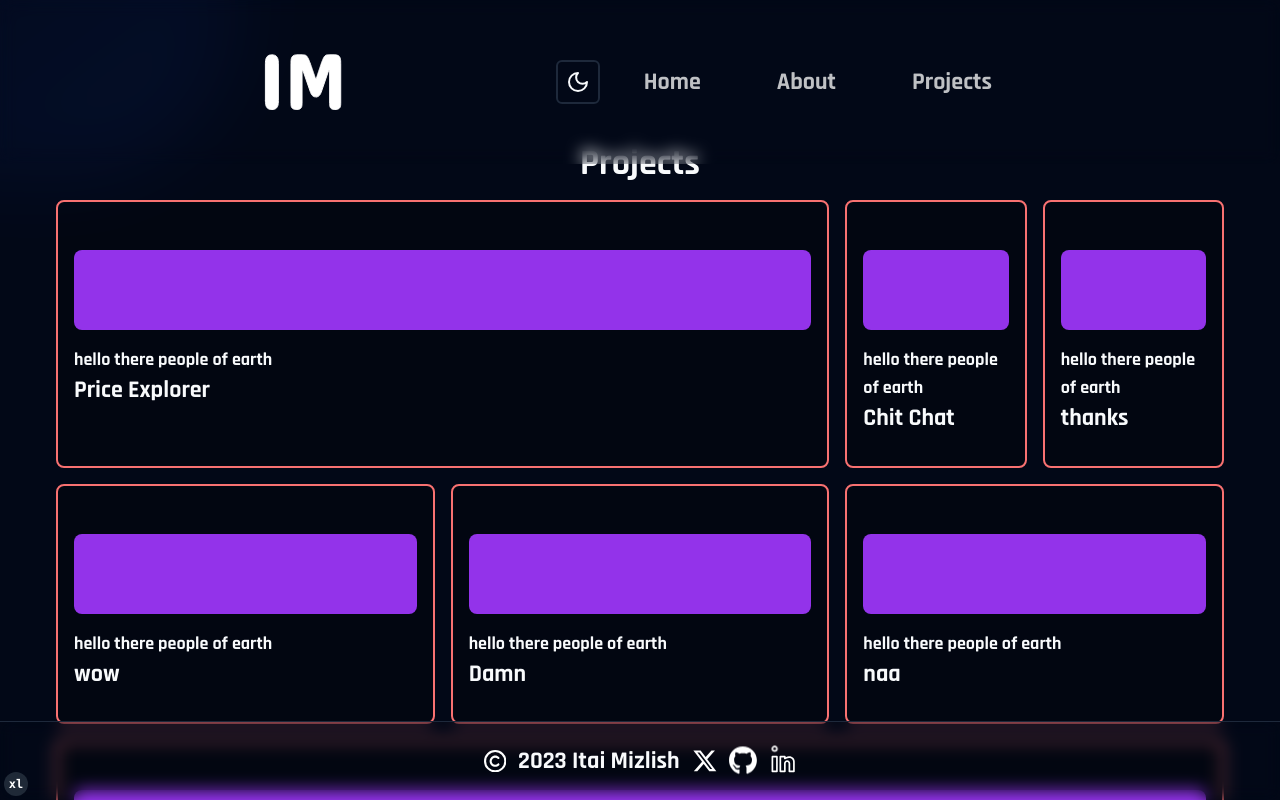
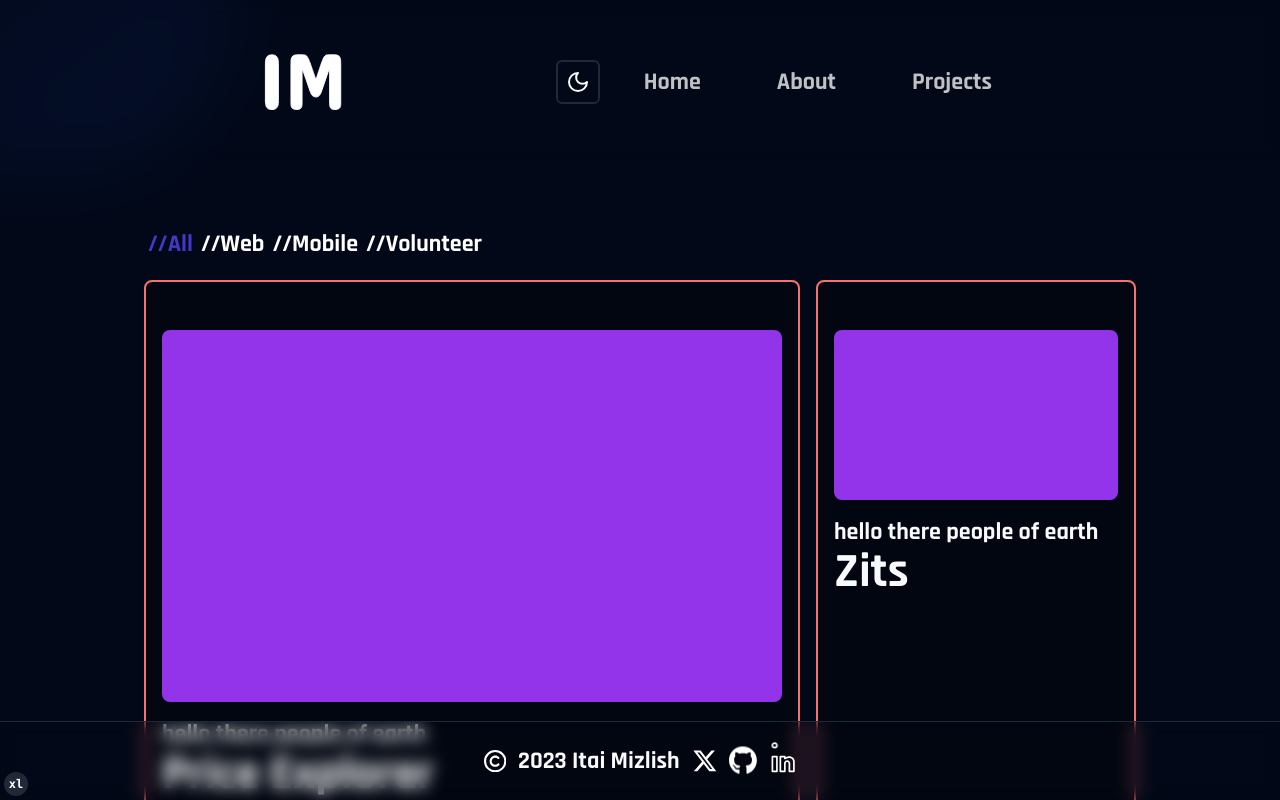
Before and after one commit to itaim18/next-framer-motion, a Next.js app: page /projects in a window 1280 px wide. Shown: the top 800 px of the page. Built offline with nearby package versions, Linux system fonts and the light colour scheme.

Commit message:
fixed a bit of animations, need to order data

```diff
--- a/app/projects/page.tsx
+++ b/app/projects/page.tsx
@@ -2,58 +2,88 @@
 import { motion, AnimatePresence } from "framer-motion";
 import React, { useState } from "react";
 import { X } from "lucide-react";
-
+import { Button } from "@/components/ui/button";
+import { useInView } from "react-intersection-observer";
+import { InView } from "react-intersection-observer";
 const items = [
   {
     id: crypto.randomUUID(),
     subtitle: "hello there people of earth",
     title: "Price Explorer",
-    myClass: "col-span-6 lg:col-span-4",
+    myClass: "col-span-6 md:col-span-3 lg:col-span-4 xl:col-span-4",
+    types: ["Web"],
+  },
+
+  {
+    id: crypto.randomUUID(),
+    subtitle: "hello there people of earth",
+    title: "Zits",
+    myClass: "col-span-6 md:col-span-3 lg:col-span-2",
+    types: ["Volunteer", "Web", "Mobile"],
   },
   {
     id: crypto.randomUUID(),
     subtitle: "hello there people of earth",
     title: "Chit Chat",
-    myClass: "col-span-6 lg:col-span-1",
+    myClass: "col-span-6 md:col-span-3 lg:col-span-2",
+    types: ["Web"],
   },
   {
     id: crypto.randomUUID(),
     subtitle: "hello there people of earth",
-    title: "thanks",
-    myClass: "col-span-6 lg:col-span-1",
+    title: "Sportodo",
+    myClass: "col-span-6 md:col-span-3 lg:col-span-2",
+    types: ["Web"],
   },
   {
     id: crypto.randomUUID(),
     subtitle: "hello there people of earth",
-    title: "wow",
-    myClass: "col-span-6 lg:col-span-2",
+    title: "Coop",
+    myClass: "col-span-6 md:col-span-3 lg:col-span-2",
+    types: ["Mobile", "Open Source"],
   },
   {
     id: crypto.randomUUID(),
     subtitle: "hello there people of earth",
-    title: "Damn",
-    myClass: "col-span-6 lg:col-span-2",
+    title: "Qwik-UI",
+    myClass: "col-span-6 md:col-span-3 lg:col-span-2 xl:col-span-3",
+    types: ["Open Source", "Web"],
   },
   {
     id: crypto.randomUUID(),
     subtitle: "hello there people of earth",
-    title: "naa",
-    myClass: "col-span-6 lg:col-span-2",
+    title: "Portfolio",
+    myClass: "col-span-6 md:col-span-4 xl:col-span-3",
+    types: ["Web"],
   },
   {
     id: crypto.randomUUID(),
     subtitle: "hello there people of earth",
-    title: "hiya",
-    myClass: "col-span-6",
+    title: "UniShield",
+    myClass: "col-span-6 md:col-span-3 lg:col-span-4",
+    types: ["Mobile", "Volunteer"],
+  },
+  {
+    id: crypto.randomUUID(),
+    subtitle: "hello there people of earth",
+    title: "StartAch",
+    myClass: "col-span-6 md:col-span-3 lg:col-span-2",
+    types: ["Mobile", "Web", "Volunteer"],
   },
 ];
-
+const topics = ["All", "Web", "Mobile", "Volunteer"];
 export default function Projects() {
   const [selectedId, setSelectedId] = useState<any>(null);
+  const [topic, setTopic] = useState("All");
   const [y, setY] = useState<number>(0);
+  React.useEffect(() => {
+    selectedId
+      ? (document.getElementsByTagName("html")[0].style.overflowY = "hidden")
+      : (document.getElementsByTagName("html")[0].style.overflowY = "auto");
+  }, [selectedId, y]);
 
   return (
-    <main className="w-screen  relative">
+    <main className="w-screen relative">
       <div className="relative  flex place-items-center before:absolute before:h-[300px] before:w-[480px] before:-translate-x-1/2 before:rounded-full before:bg-gradient-radial before:to-transparent before:blur-2xl before:content-[''] after:absolute after:-z-20 after:h-[180px] after:lg:w-[200px] after:translate-x-1/3 after:bg-gradient-conic after:from-sky-950 after:via-blue-800 after:blur-2xl after:content-[''] before:dark:bg-gradient-to-br before:dark:from-transparent before:dark:to-blue-700 before:dark:opacity-10 after:dark:from-sky-900 after:dark:via-[#0141ff] after:dark:opacity-40 before:bg-gradient-to-br before:from-transparent before:dark:to-blue-700 before:dark:opacity-10  after:opacity-40 before:lg:h-[360px] z-[-1]"></div>{" "}
       <div
         onClick={() => {
@@ -61,59 +91,83 @@ export default function Projects() {
         }}
         className={`grid gap-4 ${
           selectedId && "opacity-30"
-        } relative min-w-fit min-h-[70vh] grid-cols-6 mx-14 self-center  my-28 lg:my-36`}
+        } relative min-w-fit min-h-[70vh] grid-cols-6 mx-14 lg:mx-24 xl:mx-36 2xl:mx-56 self-center  my-28 lg:my-56 ${
+          selectedId && "mb-96"
+        } lg:my-36`}
       >
-        <h1 className="text-4xl text-center self-center m-auto col-span-6">
-          Projects
+        <h1 className=" w-full flex flex-row flex-wrap gap-0 m-auto col-span-6">
+          {topics.map((myTopic, i) => (
+            <Button
+              className={`text-2xl m-0 p-1 hover:dark:text-indigo-300 hover:text-indigo-900 ${
+                topic === myTopic
+                  ? "text-indigo-700 hover:text-indigo-700"
+                  : "text-black dark:text-white"
+              } `}
+              onClick={() => setTopic(myTopic)}
+              variant="link"
+              key={i}
+            >
+              {"//"}
+              {myTopic}
+            </Button>
+          ))}
         </h1>
-        {items.map((item, i) => (
+        {items
+          .filter((item) => item.types.includes(topic) || topic === "All")
+          .map((item, i) => (
+            <InView key={i}>
+              {({ ref, inView }) => (
                 <motion.div
-            key={item.id}
+                  ref={ref}
+                  // key={item.id}
                   layoutId={item.id}
                   variants={{
                     start: {
                       opacity: 0,
                       y: -30,
                     },
-              finish: { opacity: 1, y: 0, transition: { delay: 0.2 * i } },
+                    finish: {
+                      opacity: 1,
+                      y: 0,
+                      transition: { delay: 0.05 * i },
+                    },
                   }}
                   initial="start"
-            animate="finish"
+                  animate={inView && "finish"}
                   style={{ opacity: 0.2 }}
-            className={`border-red-400 bg-white dark:bg-black dark:bg-opacity-25 bg-opacity-25 aspect-square lg:aspect-auto cursor-pointer col-span-2 rounded-lg py-8 px-4 border-2 ${item.myClass}`}
+                  className={`border-red-400 justify-start flex flex-col bg-white dark:bg-black dark:bg-opacity-25 bg-opacity-25 aspect-square lg:aspect-auto cursor-pointer col-span-2 rounded-lg py-8 px-4 border-2 ${item.myClass}`}
                   onClick={(e: any) => {
-              console.log(e.currentTarget.getBoundingClientRect());
-
                     const scrolly =
-                e.currentTarget.getBoundingClientRect().y + window.scrollY;
-
-              window.scrollTo({
-                top: parseInt(scrolly) - 169,
-                left: 0,
-                behavior: "smooth",
-              });
-
+                      e.currentTarget.getBoundingClientRect().y +
+                      window.scrollY;
+                    setSelectedId(item.id);
                     setY(scrolly);
-
-              setSelectedId(item.id);
                   }}
                 >
-            <motion.div className="max-h-[20vh] lg:max-h-[10vh] aspect-[4/3] lg:aspect-[5/3] w-full   inset-0  bg-purple-600 rounded-lg my-4"></motion.div>
-            <motion.h5 className="text-lg">{item.subtitle}</motion.h5>
-            <motion.h2 className="text-2xl">{item.title}</motion.h2>
+                  <motion.div className="inset-0 w-full aspect-[5/3]   bg-purple-600 rounded-lg my-4"></motion.div>
+                  <div>
+                    <motion.h5 className="text-lg sm:text-2xl">
+                      {item.subtitle}
+                    </motion.h5>
+                    <motion.h2 className="text-2xl sm:text-5xl">
+                      {item.title}
+                    </motion.h2>
+                  </div>
                 </motion.div>
+              )}
+            </InView>
           ))}
       </div>
       <AnimatePresence>
         {selectedId && (
           <motion.div
-            style={{ top: y - 169 }}
-            className="absolute inset-0 mx-8 my-44 max-h-[60vh] lg:max-h-[60vh] aspect-[4/3] p-4 bg-white dark:bg-black dark:bg-opacity-25 bg-opacity-25 backdrop-blur flex flex-col items-stretch  border-red-600 rounded-lg py-8 px-4 border-2"
+            className="fixed inset-0 w-[80vw] lg:w-[60vw] 2xl:w-[45vw] mx-auto my-32 z-[60] backdrop-blur justify-evenly aspect-[4/3] lg:aspect-[5/3] border-red-600 rounded-lg py-8 px-4 border-2"
             layoutId={selectedId}
           >
-            <X className=" self-end" onClick={() => setSelectedId(null)} />
-
-            <motion.div className="inset-0 h-full bg-purple-600 rounded-lg my-4"></motion.div>
+            <div className="flex justify-end">
+              <X onClick={() => setSelectedId(null)} />
+            </div>
+            <motion.div className="inset-0 w-full aspect-[5/3] lg:aspect-video  bg-purple-600 rounded-lg my-4"></motion.div>
             <motion.h5 className="text-lg">
               {items.find((item) => item.id === selectedId)?.subtitle}
             </motion.h5>
@@ -124,11 +178,6 @@ export default function Projects() {
               <li>react</li>
               <li>JS</li>
               <li>Framer-motion</li>
-              <li>Next.js</li>
-              <li>react</li>
-              <li>JS</li>
-              <li>Framer-motion</li>
-              <li>Next.js</li>
             </ul>
           </motion.div>
         )}
--- a/package.json
+++ b/package.json
@@ -29,6 +29,7 @@
     "postcss": "8.4.27",
     "react": "18.2.0",
     "react-dom": "18.2.0",
+    "react-intersection-observer": "^9.5.2",
     "tailwind-merge": "^1.14.0",
     "tailwindcss": "3.3.3",
     "tailwindcss-animate": "^1.0.6",
```
Also changed, not shown: src/components/FlexLesson/FlexLesson.tsx (+48 -7 lines), 1 other file (tests, documents, lock files or other folders). Lines whose indentation alone changed are shown as unchanged.
